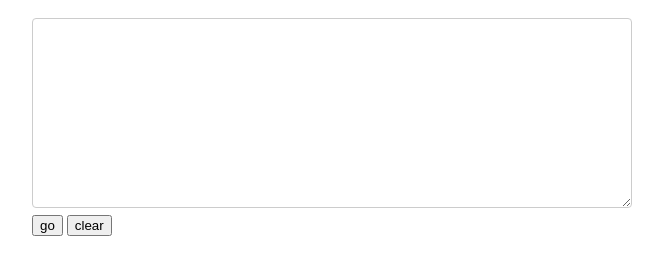
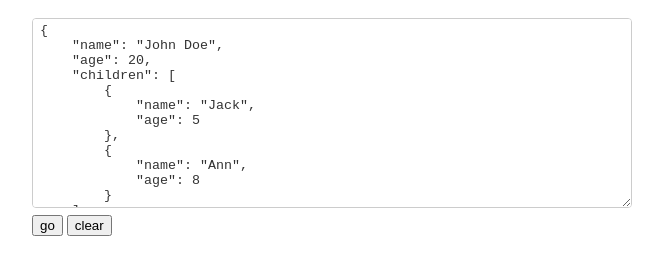
Before and after one commit to warfares/pretty-json, a plain HTML site: page index.html in a window 1280 px wide. Shown: the part 48-322 px from the top of the page, without its empty margins (258-921 px from the left). Drawn offline with Linux system fonts and the light colour scheme.

Commit message:
added default input value (demo)

```diff
--- a/index.html
+++ b/index.html
@@ -44,9 +44,17 @@
             result: $('#result')
         };
 
+        var demo = {
+            name:'John Doe',
+            age: 20,
+            children:[{name:'Jack', age:5}, {name:'Ann', age:8}],
+            wife:{name:'Jane Doe', age:28 }
+        };
+
+        el.input.val(JSON.stringify(demo,null,4));
+
         el.btnAction.on('click', function(){
             var json = el.input.val();
-
             var o;
             try{ o = JSON.parse(json); }
             catch(e){
```
